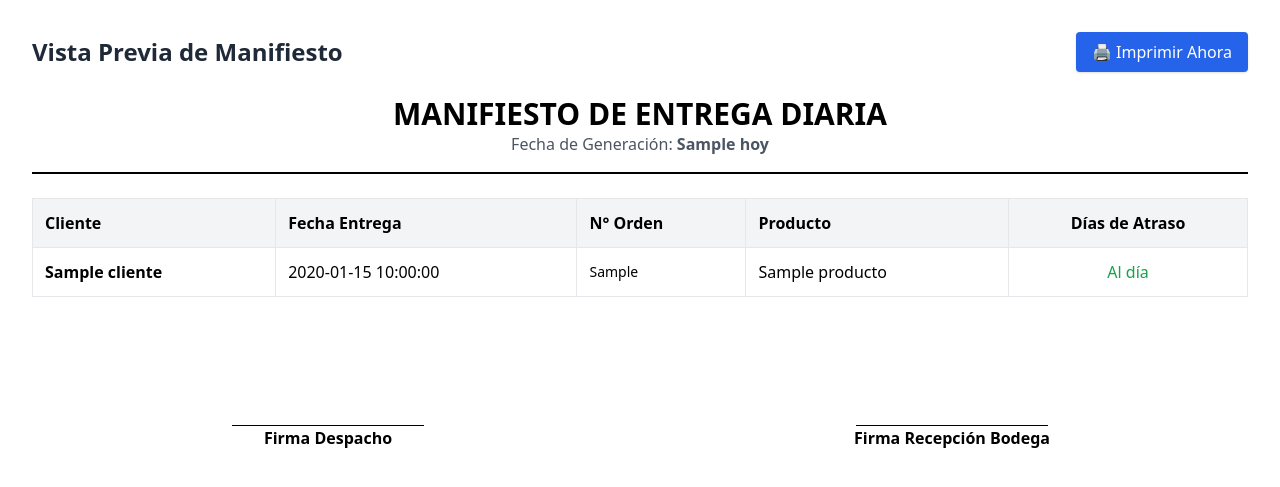
After one commit to FelipeJS1295/v4_python_jerk, a Python web app: template templates/ventas/manifiesto_print.html in a window 1280 px wide. The commit adds this page. Shown: the top 487 px of the page. Run offline with Jinja, Linux system fonts and the light colour scheme; the template is opened without the code that fills it: most values are stand-ins (such as "Sample title", 1, 10 or a date in 2020); some libraries are stand-ins or nearby versions.

Commit message:
actualizacion manifiesto ventas

```diff
--- /dev/null
+++ b/templates/ventas/manifiesto_print.html
@@ -0,0 +1,87 @@
+<!DOCTYPE html>
+<html lang="es">
+
+<head>
+    <meta charset="UTF-8">
+    <title>Manifiesto de Carga - {{ hoy }}</title>
+    <script src="https://cdn.tailwindcss.com"></script>
+    <style>
+        @media print {
+            .no-print {
+                display: none;
+            }
+
+            body {
+                margin: 0;
+                padding: 20px;
+            }
+
+            table {
+                border: 1px solid black;
+            }
+
+            th,
+            td {
+                border: 1px solid #ddd;
+            }
+        }
+    </style>
+</head>
+
+<body class="bg-white p-8">
+
+    <div class="flex justify-between items-center mb-6 no-print">
+        <h1 class="text-2xl font-bold text-gray-800">Vista Previa de Manifiesto</h1>
+        <button onclick="window.print()" class="bg-blue-600 text-white px-4 py-2 rounded shadow hover:bg-blue-700">
+            🖨️ Imprimir Ahora
+        </button>
+    </div>
+
+    <div class="border-b-2 border-black pb-4 mb-6">
+        <h2 class="text-3xl font-bold uppercase text-center">Manifiesto de Entrega Diaria</h2>
+        <p class="text-center text-gray-600">Fecha de Generación: <strong>{{ hoy }}</strong></p>
+    </div>
+
+    <table class="w-full text-left border-collapse">
+        <thead>
+            <tr class="bg-gray-100">
+                <th class="p-3 border">Cliente</th>
+                <th class="p-3 border">Fecha Entrega</th>
+                <th class="p-3 border">N° Orden</th>
+                <th class="p-3 border">Producto</th>
+                <th class="p-3 border text-center">Días de Atraso</th>
+            </tr>
+        </thead>
+        <tbody>
+            {% for v in ventas %}
+            <tr class="{% if v.dias_atraso > 0 %}bg-red-50{% endif %}">
+                <td class="p-3 border font-semibold">{{ v.cliente }}</td>
+                <td class="p-3 border">{{ v.fecha_entrega }}</td>
+                <td class="p-3 border text-sm">{{ v.numero_orden }}</td>
+                <td class="p-3 border">{{ v.producto }}</td>
+                <td class="p-3 border text-center">
+                    {% if v.dias_atraso > 0 %}
+                    <span class="text-red-600 font-bold">+{{ v.dias_atraso }} días</span>
+                    {% else %}
+                    <span class="text-green-600">Al día</span>
+                    {% endif %}
+                </td>
+            </tr>
+            {% endfor %}
+        </tbody>
+    </table>
+
+    <div class="mt-12 grid grid-cols-2 gap-8 text-center pt-10">
+        <div>
+            <div class="border-t border-black w-48 mx-auto mt-10"></div>
+            <p class="font-bold">Firma Despacho</p>
+        </div>
+        <div>
+            <div class="border-t border-black w-48 mx-auto mt-10"></div>
+            <p class="font-bold">Firma Recepción Bodega</p>
+        </div>
+    </div>
+
+</body>
+
+</html>
```
Also changed, not shown: routers/ventas.py (+45 -0 lines), templates/ventas.html (+57 -29 lines).
